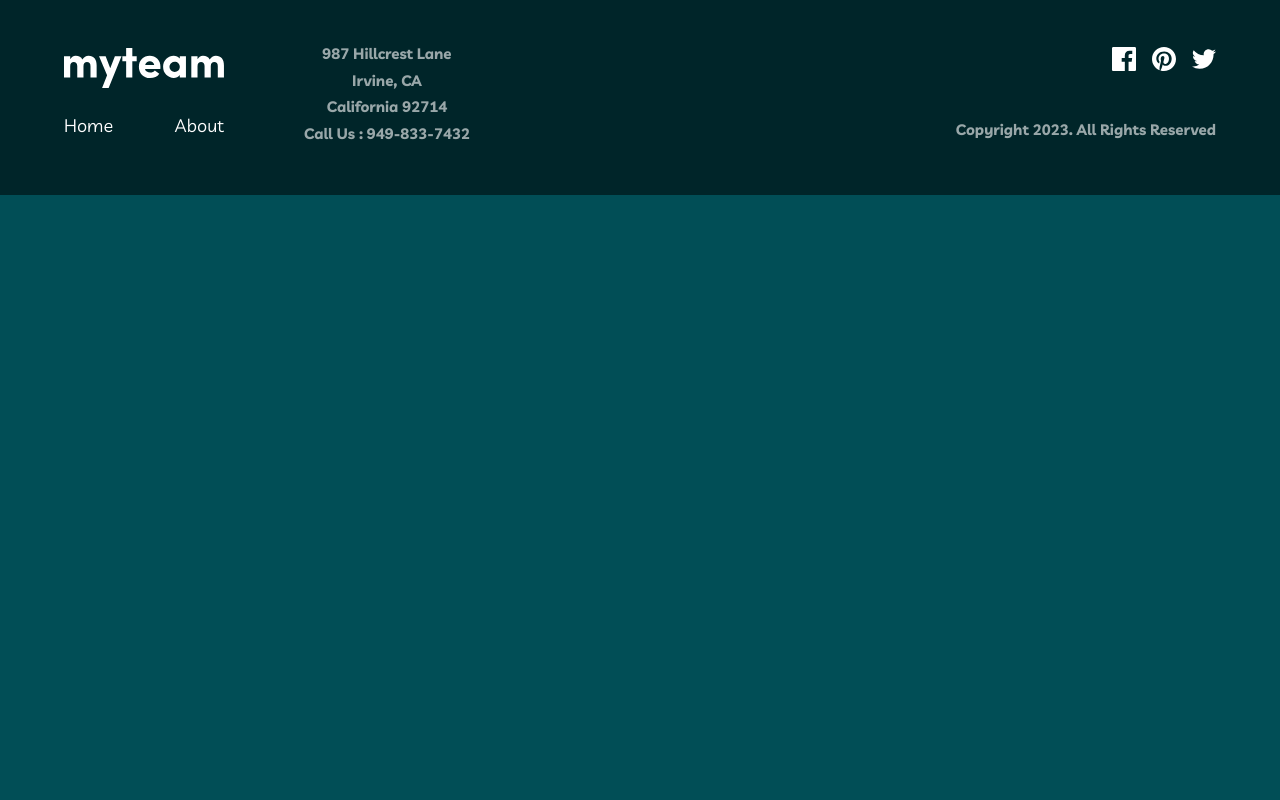
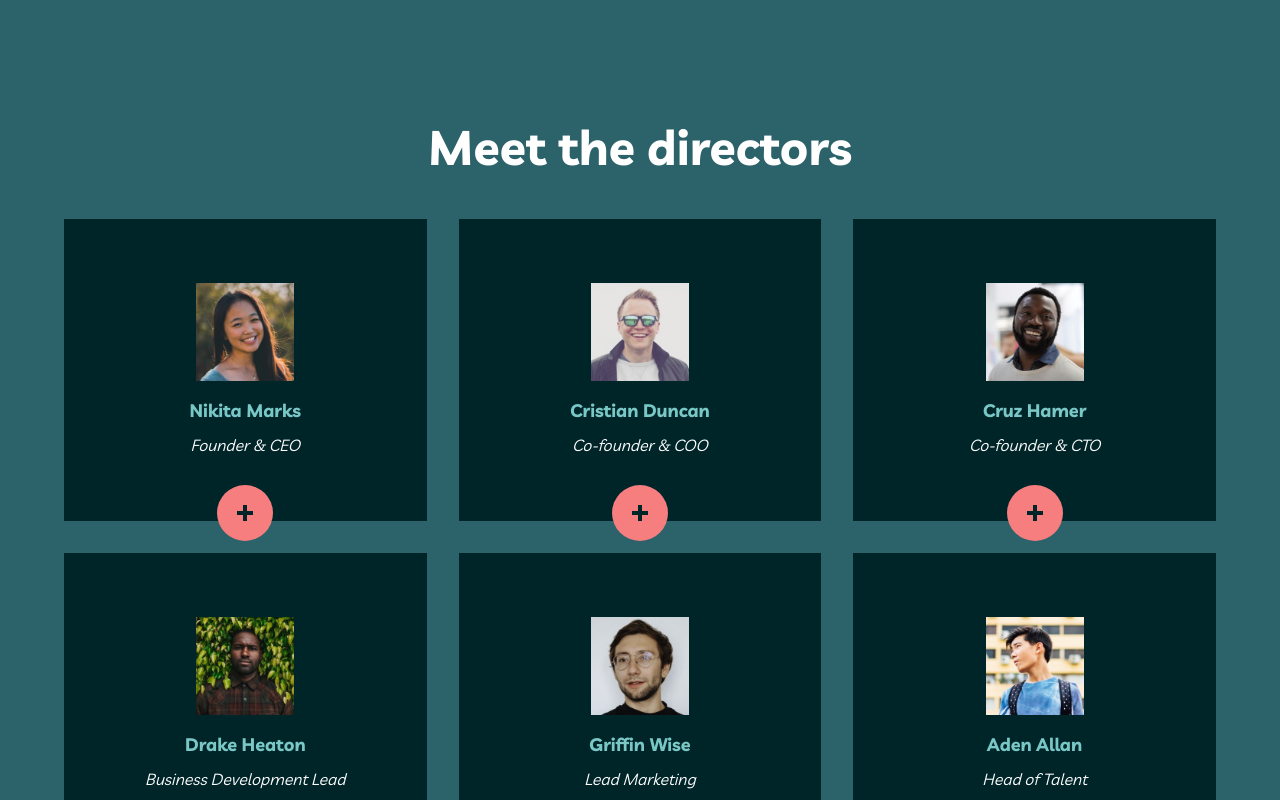
Before and after one commit to brandonmitchell217/myteam, a Next.js app: page /about in a window 1280 px wide. Shown: the part 560-1360 px from the top of the page. Before the commit the page ends 800 px from the top, so only its background shows below. Built offline with nearby package versions, Linux system fonts and the light colour scheme.

Commit message:
[feat]: file & setup

```diff
--- a/app/about/page.tsx
+++ b/app/about/page.tsx
@@ -1,4 +1,5 @@
 import Landing from "@/components/Landing";
+import Staff from "@/components/Staff";
 import React from "react";
 
 export default function AboutPage() {
@@ -8,6 +9,7 @@ export default function AboutPage() {
         title="About"
         description="We help companies build dynamic teams made up of top global talent. Using our network of passionate professionals we drive innovation and deliver incredible outcomes. Talented, diverse teams shape the best products and experiences. We'll bring those teams to you."
       />
+      <Staff />
     </main>
   );
 }
--- /dev/null
+++ b/components/Staff.tsx
@@ -0,0 +1,136 @@
+"use client";
+import React from "react";
+import Image from "next/image";
+import CrossIcon from "../public/icon-cross.svg";
+import FacebookIcon from "../public/icon-facebook.svg";
+import TwitterIcon from "../public/icon-twitter.svg";
+import LinkedInIcon from "../public/icon-linkedin.svg";
+import CloseIcon from "../public/icon-close.svg";
+import Link from "next/link";
+import { twMerge } from "tailwind-merge";
+
+interface StaffProps {
+  name: string;
+  position: string;
+  image: string;
+  quote: string;
+}
+
+export default function Staff() {
+  const [isFlip, setIsFlip] = React.useState(false);
+
+  const staff: StaffProps[] = [
+    {
+      name: "Nikita Marks",
+      position: "Founder & CEO",
+      image: "/avatar-nikita.jpg",
+      quote:
+        "It always amazes me how much talent there is in every corner of the globe.",
+    },
+    {
+      name: "Cristian Duncan",
+      position: "Co-founder & COO",
+      image: "/avatar-christian.jpg",
+      quote:
+        "Distributed teams required unique processes. You need to approach work in a new way.",
+    },
+    {
+      name: "Cruz Hamer",
+      position: "Co-founder & CTO",
+      image: "/avatar-cruz.jpg",
+      quote:
+        "Technology is at the forefront of enabling distributed teams. That's where we come in.",
+    },
+    {
+      name: "Drake Heaton",
+      position: "Business Development Lead",
+      image: "/avatar-drake.jpg",
+      quote:
+        "Hiring similar people from similar backgrounds is a surefire way to stunt innovation.",
+    },
+    {
+      name: "Griffin Wise",
+      position: "Lead Marketing",
+      image: "/avatar-griffin.jpg",
+      quote:
+        "Unique perspectives shape unique products, which is what you need to survive these days.",
+    },
+    {
+      name: "Aden Allan",
+      position: "Head of Talent",
+      image: "/avatar-aden.jpg",
+      quote:
+        "Empowered teams create truly amazing products. Set the north star and let them follow it.",
+    },
+  ];
+
+  const FlipCard = (person: StaffProps) => {
+    return (
+      <div
+        className={`absolute h-full w-full bg-[#002529] text-white ${
+          isFlip ? twMerge("opacity-100") : twMerge("opacity-0")
+        }`}
+        style={{ backfaceVisibility: "hidden" }}
+      >
+        <div className="h-full flex flex-col items-center justify-center text-center gap-2 px-12">
+          <h5 className="text-baked font-bold text-lg">{person.name}</h5>
+          <p>&#8220;{person.quote}&#8220;</p>
+          <ul className="mt-4 flex gap-4">
+            <li>
+              <Link href="https://www.twitter.com/" target="_blank">
+                <TwitterIcon height={24} width={24} />
+              </Link>
+            </li>
+            <li>
+              <Link href="https://www.linkedin.com/" target="_blank">
+                <LinkedInIcon height={24} width={24} />
+              </Link>
+            </li>
+          </ul>
+        </div>
+        <div
+          className="absolute -bottom-5 left-1/2 -translate-x-1/2 bg-baked hover:bg-flory text-swamp p-5 rounded-full cursor-pointer"
+          onClick={() => setIsFlip(false)}
+        >
+          <CloseIcon height={17} width={18} />
+        </div>
+      </div>
+    );
+  };
+
+  return (
+    <section className="relative bg-casul text-white py-32">
+      <div className="max-w-6xl m-auto relative z-10 px-4 sm:px-8 md:px-4 lg:px-0 space-y-12">
+        <h1 className="text-5xl font-bold text-center">Meet the directors</h1>
+
+        <div className="grid grid-cols-3 gap-8">
+          {staff.map((person, index) => (
+            <div
+              className={`relative py-16 bg-swamp flex flex-col justify-center items-center gap-4`}
+              key={index}
+            >
+              <Image
+                src={person.image}
+                alt={`Image of ${person.name}`}
+                height={98}
+                width={98}
+              />
+              <div className="space-y-2 text-center">
+                <h3 className="text-baked text-lg font-bold">{person.name}</h3>
+                <p className="italic font-medium">{person.position}</p>
+              </div>
+
+              <div
+                className="absolute -bottom-5 left-1/2 -translate-x-1/2 bg-flory hover:bg-baked text-swamp p-5 rounded-full cursor-pointer"
+                onClick={() => setIsFlip(true)}
+              >
+                <CrossIcon height={16} width={16} />
+              </div>
+              <FlipCard {...person} />
+            </div>
+          ))}
+        </div>
+      </div>
+    </section>
+  );
+}
```
